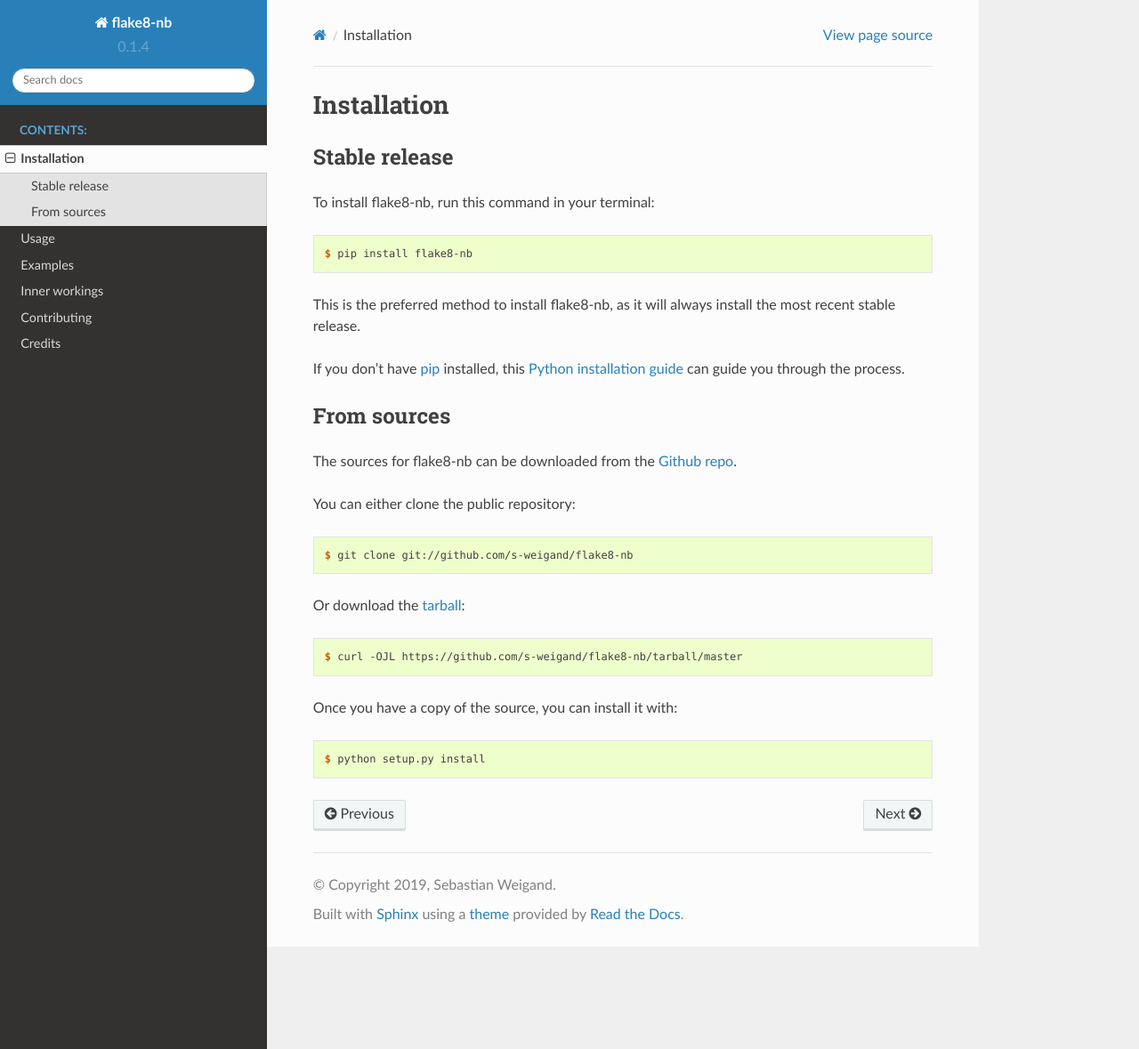
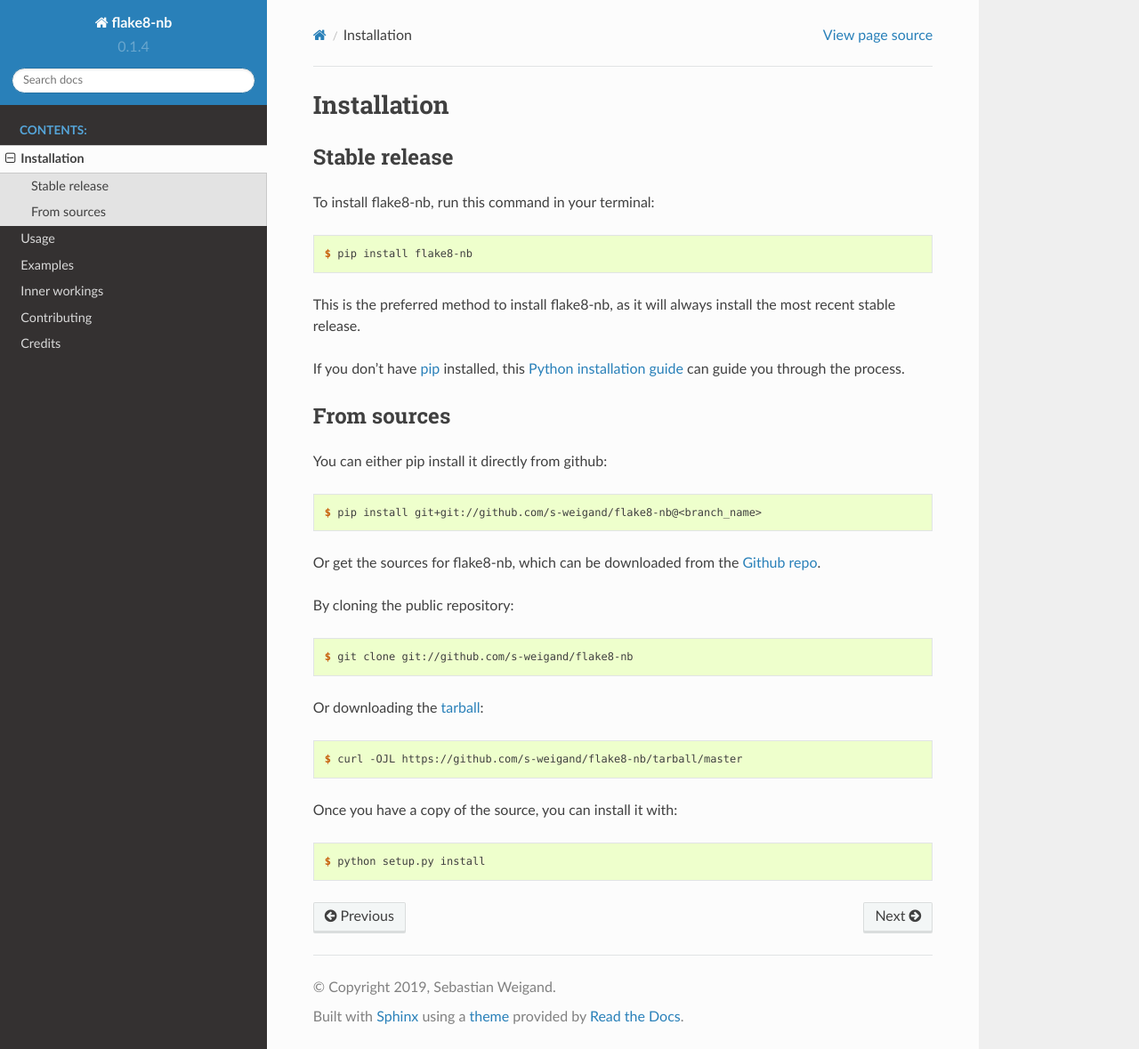
Before and after one commit to s-weigand/flake8-nb, a Sphinx documentation site: the page built from docs/installation.rst, in a window 1280 px wide and 1179 px high. Shown: the whole window at 89% size. Built offline with Sphinx 7.4.7 and the Read the Docs theme 2.0.0, drawn with Linux system fonts in a browser that asks for light colours; pages that are not in the unit, such as notebooks, are missing from menus; the version number is read from the project's files by our own code.

Commit message:
added instruction to pip install from docs

```diff
--- a/docs/installation.rst
+++ b/docs/installation.rst
@@ -26,15 +26,21 @@
 From sources
 ------------
 
-The sources for flake8-nb can be downloaded from the `Github repo`_.
+You can either pip install it directly from github:
 
-You can either clone the public repository:
+.. code-block:: console
+
+    $ pip install git+git://github.com/s-weigand/flake8-nb@<branch_name>
+
+Or get the sources for flake8-nb, which can be downloaded from the `Github repo`_.
+
+By cloning the public repository:
 
 .. code-block:: console
 
     $ git clone git://github.com/s-weigand/flake8-nb
 
-Or download the `tarball`_:
+Or downloading the `tarball`_:
 
 .. code-block:: console
 
```
